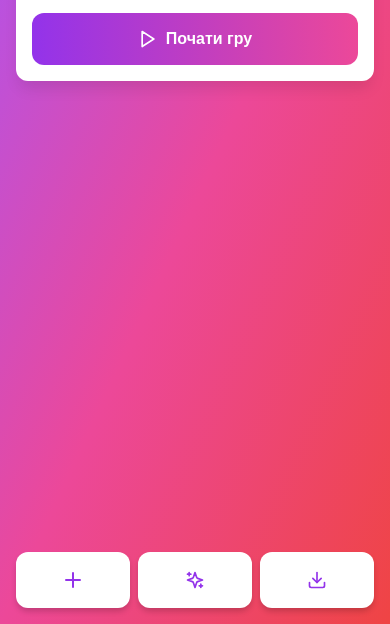
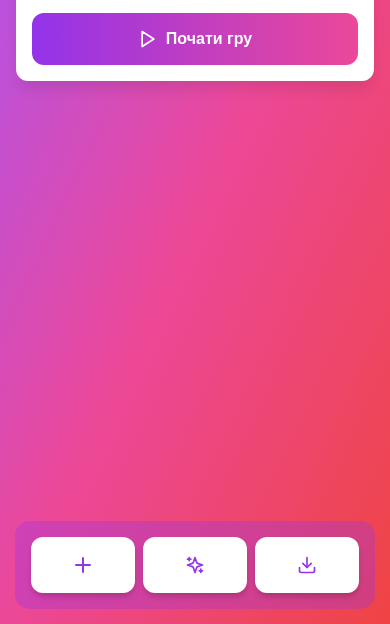
Before and after one commit to Dar-Tei/FlashMind, a plain HTML site: page index.html in a window 390 px wide. Shown: the part 220-844 px from the top of the page. Drawn offline with Linux system fonts and the light colour scheme.

Commit message:
Added a light background for the button group on the main menu for smartphones

```diff
--- a/css/style.css
+++ b/css/style.css
@@ -5,7 +5,7 @@
 }
 
 body {
-   font-family: -apple-system, BlinkMacSystemFont, 'Segoe UI', Roboto, sans-serif;
+  font-family: -apple-system, BlinkMacSystemFont, "Segoe UI", Roboto, sans-serif;
   min-height: 100vh;
 }
 
@@ -293,7 +293,7 @@ body {
 }
 
 .custom-dropdown-option.selected::after {
-   content: '✓';
+  content: "✓";
   position: absolute;
   right: 1rem;
   color: #9333ea;
@@ -599,10 +599,13 @@ body {
     bottom: 0;
     left: 0;
     right: 0;
+    margin: 15px;
     padding: 1rem;
     display: flex;
     gap: 1rem;
     z-index: 50;
+    background: rgb(152 54 228 / 34%);
+    border-radius: 15px;
   }
 
   .mobile-action-buttons .btn {
@@ -991,7 +994,8 @@ body {
 }
 
 @keyframes bounce {
-   0%, 100% {
+  0%,
+  100% {
     transform: translateY(0);
   }
   50% {
@@ -1043,7 +1047,8 @@ body {
 }
 
 @keyframes pulse {
-   0%, 100% {
+  0%,
+  100% {
     box-shadow: 0 0 0 0 rgba(255, 255, 255, 0.7);
   }
   50% {
```
Lines whose indentation alone changed are shown as unchanged.
